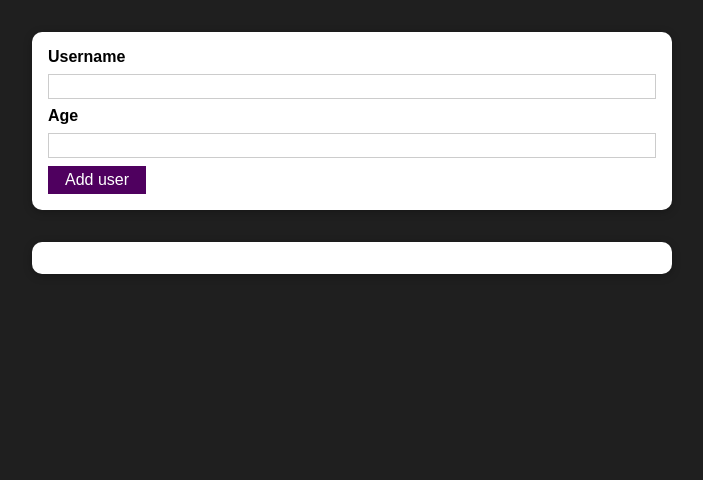
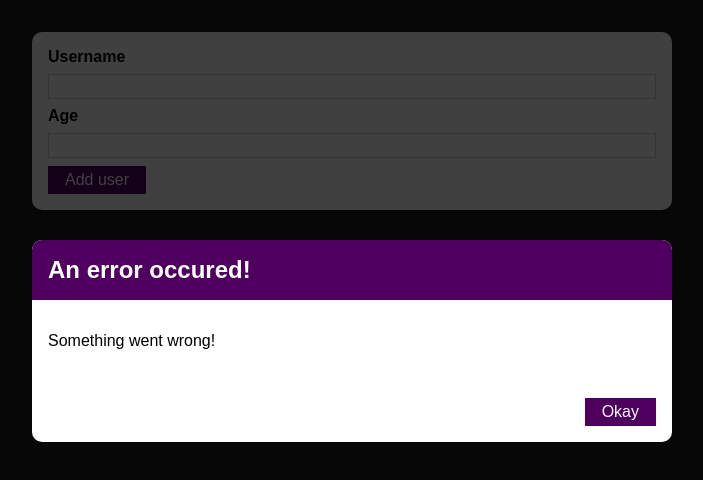
Before and after one commit to GeorgePavlov17/simple-react-app, a React (Create React App) app: page / in a window 1280 px wide. Shown: the top 480 px of the page, without its empty margins (288-991 px from the left). Built offline with nearby package versions, Linux system fonts and the light colour scheme.

Commit message:
adding error modal component

```diff
--- /dev/null
+++ b/src/components/UI/ErrorModal.js
@@ -0,0 +1,25 @@
+import React from "react";
+import Button from "./Button";
+import Card from "./Card";
+import classes from "./ErrorModal.module.css";
+
+const ErrorModal = (props) => {
+  return (
+    <div>
+      <div className={classes.backdrop} />
+      <Card className={classes.modal}>
+        <header className={classes.header}>
+          <h2>{props.title}</h2>
+        </header>
+        <div className={classes.content}>
+          <p>{props.message}</p>
+        </div>
+        <footer className={classes.actions}>
+          <Button>Okay</Button>
+        </footer>
+      </Card>
+    </div>
+  );
+};
+
+export default ErrorModal;
--- /dev/null
+++ b/src/components/UI/ErrorModal.module.css
@@ -0,0 +1,45 @@
+.backdrop {
+    position: fixed;
+    top: 0;
+    left: 0;
+    width: 100%;
+    height: 100vh;
+    z-index: 10;
+    background: rgba(0, 0, 0, 0.75);
+  }
+
+  .modal {
+    position: fixed;
+    top: 30vh;
+    left: 10%;
+    width: 80%;
+    z-index: 100;
+    overflow: hidden;
+  }
+
+  .header {
+    background: #4f005f;
+    padding: 1rem;
+  }
+
+  .header h2 {
+    margin: 0;
+    color: white;
+  }
+
+  .content {
+    padding: 1rem;
+  }
+
+  .actions {
+    padding: 1rem;
+    display: flex;
+    justify-content: flex-end;
+  }
+
+  @media (min-width: 768px) {
+    .modal {
+      left: calc(50% - 20rem);
+      width: 40rem;
+    }
+  }
--- a/src/components/Users/AddUser.js
+++ b/src/components/Users/AddUser.js
@@ -2,6 +2,7 @@
 import Card from "../UI/Card";
 import classes from "./AddUser.module.css";
 import Button from "../UI/Button";
+import ErrorModal from "../UI/ErrorModal";
 
 const AddUser = (props) => {
   const [enteredUsername, setEnteredUsername] = useState("");
@@ -33,6 +34,8 @@
   };
 
   return (
+    <div>
+      <ErrorModal title="An error occured!" message="Something went wrong!" />
       <Card className={classes.input}>
         <form onSubmit={addUserHandler}>
           <label htmlFor="username">Username</label>
@@ -52,6 +55,7 @@
           <Button type="submit">Add user</Button>
         </form>
       </Card>
+    </div>
   );
 };
 
```
Lines whose indentation alone changed are shown as unchanged.
